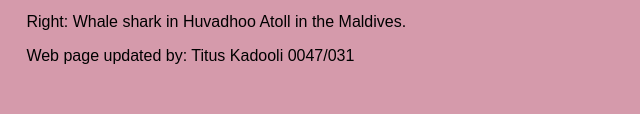
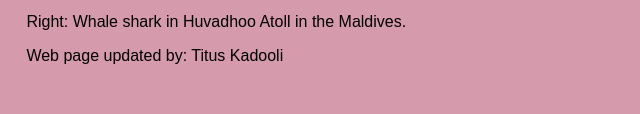
Before and after one commit to TKadooli/MyFirstWebsite, a plain HTML site: page index.htm in a window 1280 px wide. Shown: the part 686-800 px from the top of the page, 129-769 px from the left. Drawn offline with Linux system fonts and the light colour scheme.

Commit message:
Update index.htm

```diff
--- a/index.htm
+++ b/index.htm
@@ -28,7 +28,7 @@
 			<td colspan="3" style="height: 10%;">
 				<p>Above: Spinner dolphins in the Indian Ocean outside North Male Atoll in the Maldives.</p>
 				<p>Right: Whale shark in Huvadhoo Atoll in the Maldives.</p>
-				<p>Web page updated by: Titus Kadooli 0047/031</p>
+				<p>Web page updated by: Titus Kadooli</p>
 			</td>
 		</tr>
 		<tr>
```
